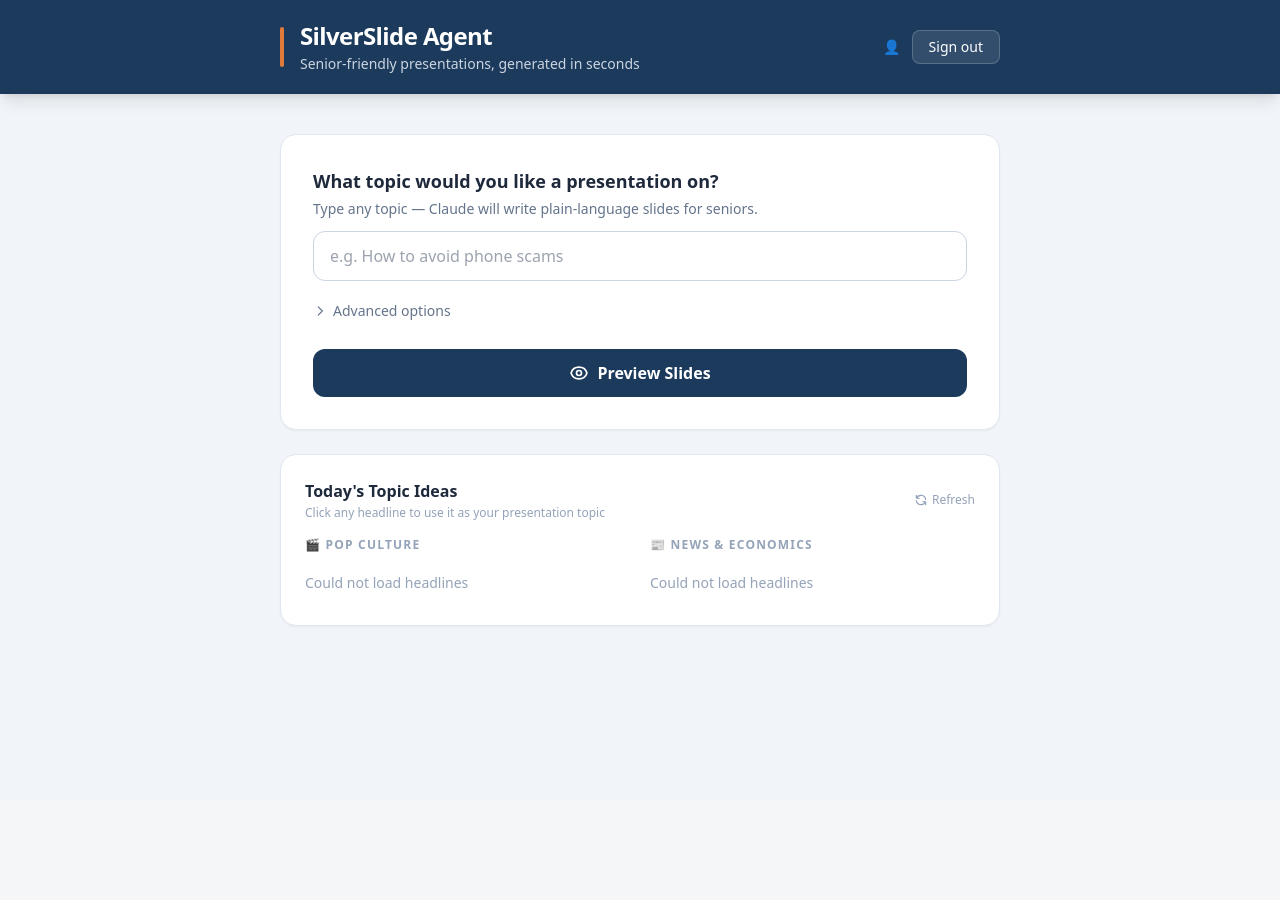
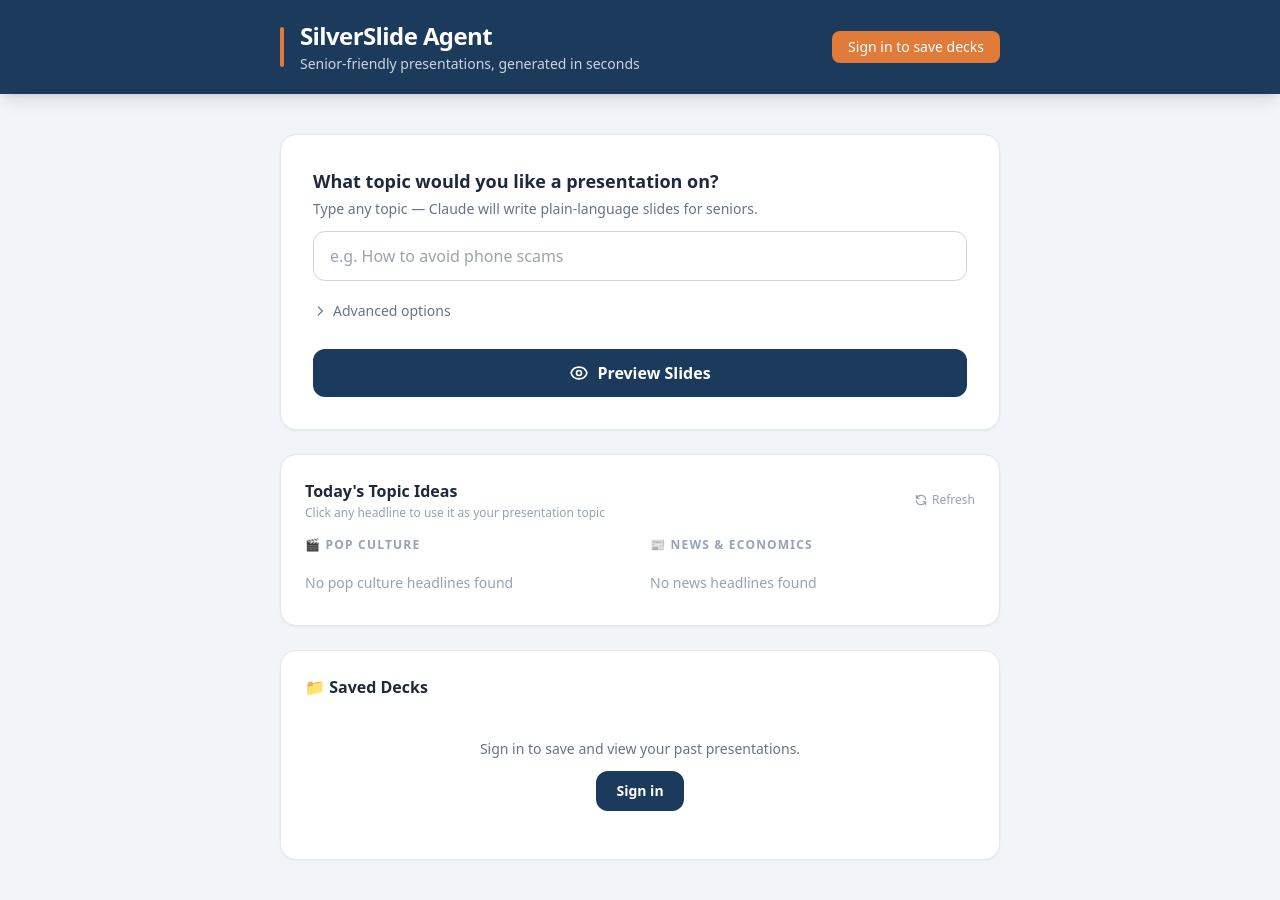
Before and after one commit to Cmccormack98/silverslide, a Flask app: template templates/index.html in a window 1280 px wide. Before the commit the page ends 627 px from the top, so only its background shows below. Run offline with Flask 3, Linux system fonts and the light colour scheme; the template is opened without the code that fills it, so the values that code supplies are empty; some libraries are stand-ins or nearby versions.

Commit message:
remove login wall, only require login for saved decks

```diff
--- a/app.py
+++ b/app.py
@@ -104,6 +104,12 @@ def login_required(f):
             return redirect(url_for("login_page"))
         return f(*args, **kwargs)
     return decorated
+
+def _require_login_json():
+    """For deck-only routes: return JSON 401 if not logged in, else None."""
+    if not session.get("username"):
+        return jsonify({"error": "Please sign in to use saved decks.", "login_required": True}), 401
+    return None
 
 # ── RSS feed definitions (Google News RSS — most reliable, no auth needed) ────
 POP_FEEDS = [
@@ -221,13 +227,11 @@ def logout():
 
 
 @app.route("/")
-@login_required
 def index():
-    return render_template("index.html", username=session["username"])
+    return render_template("index.html", username=session.get("username"))
 
 
 @app.route("/news")
-@login_required
 def news():
     """Return 3 pop-culture + 3 serious/economic headlines from RSS feeds."""
     try:
@@ -237,7 +241,6 @@ def news():
 
 
 @app.route("/preview", methods=["POST"])
-@login_required
 def preview():
     """Step 1 — Generate content with Claude, return slide data for browser preview."""
     from silverslide.content import generate_deck_content
@@ -324,7 +327,6 @@ def preview():
 
 
 @app.route("/thumbnails", methods=["POST"])
-@login_required
 def thumbnails():
     """Return Pexels thumbnail URLs for a list of image hints (for preview cards)."""
     key = os.environ.get("PEXELS_API_KEY", "")
@@ -382,7 +384,6 @@ def debug_pexels():
 
 
 @app.route("/refine/<job_id>", methods=["POST"])
-@login_required
 def refine(job_id):
     """Apply a natural-language edit instruction to the slides using Claude."""
     from silverslide.content import refine_slides
@@ -410,7 +411,6 @@ def refine(job_id):
 
 
 @app.route("/download/<job_id>", methods=["POST"])
-@login_required
 def download(job_id):
     """Step 2 — Build PPTX from cached preview data and send for download."""
     if job_id not in _deck_cache:
@@ -465,14 +465,16 @@ def download(job_id):
 # ── Saved Decks ───────────────────────────────────────────────────────────────
 
 @app.route("/decks", methods=["GET"])
-@login_required
 def list_decks():
+    err = _require_login_json()
+    if err: return err
     return jsonify(_load_decks(session["username"]))
 
 
 @app.route("/decks/save/<job_id>", methods=["POST"])
-@login_required
 def save_deck(job_id):
+    err = _require_login_json()
+    if err: return err
     if job_id not in _deck_cache:
         return jsonify({"error": "Preview expired."}), 404
     payload = dict(_deck_cache[job_id])
@@ -487,15 +489,17 @@ def save_deck(job_id):
 
 
 @app.route("/decks/<deck_id>", methods=["DELETE"])
-@login_required
 def delete_deck(deck_id):
+    err = _require_login_json()
+    if err: return err
     _delete_deck_db(deck_id, session["username"])
     return jsonify({"message": "Deleted"})
 
 
 @app.route("/decks/<deck_id>/download", methods=["POST"])
-@login_required
 def download_saved(deck_id):
+    err = _require_login_json()
+    if err: return err
     payload = _get_deck_db(deck_id, session["username"])
     if not payload:
         return jsonify({"error": "Deck not found."}), 404
@@ -526,7 +530,6 @@ def download_saved(deck_id):
 # ── Email ─────────────────────────────────────────────────────────────────────
 
 @app.route("/email/<job_id>", methods=["POST"])
-@login_required
 def email_deck(job_id):
     if job_id not in _deck_cache:
         return jsonify({"error": "Preview expired — please regenerate first."}), 404
--- a/templates/index.html
+++ b/templates/index.html
@@ -43,11 +43,18 @@
         <p class="text-slate-300 text-sm mt-0.5">Senior-friendly presentations, generated in seconds</p>
       </div>
       <div class="flex items-center gap-3 ml-auto">
+        {% if username %}
           <span class="text-slate-300 text-sm hidden sm:inline">👤 {{ username }}</span>
           <a href="/logout"
              class="bg-white/10 hover:bg-white/20 text-white text-sm font-medium px-4 py-1.5 rounded-lg transition-colors duration-150 border border-white/20">
             Sign out
           </a>
+        {% else %}
+          <a href="/login"
+             class="bg-amber hover:bg-amber/90 text-white text-sm font-medium px-4 py-1.5 rounded-lg transition-colors duration-150">
+            Sign in to save decks
+          </a>
+        {% endif %}
       </div>
     </div>
   </header>
@@ -173,7 +180,16 @@
     <!-- ── SAVED DECKS ───────────────────────────────────────────────── -->
     <div id="savedDecksSection" class="hidden bg-white rounded-2xl shadow-sm border border-slate-200 p-6">
       <h2 class="font-semibold text-slate-800 mb-4 flex items-center gap-2">📁 Saved Decks</h2>
+      {% if username %}
         <div id="savedDecksList" class="space-y-2"></div>
+      {% else %}
+        <div class="text-center py-6">
+          <p class="text-slate-500 text-sm mb-3">Sign in to save and view your past presentations.</p>
+          <a href="/login" class="inline-block bg-navy hover:bg-navyDeep text-white text-sm font-semibold px-5 py-2.5 rounded-xl transition-colors">
+            Sign in
+          </a>
+        </div>
+      {% endif %}
     </div>
 
     <!-- ── LOADING CARD ────────────────────────────────────────────────── -->
@@ -504,15 +520,21 @@
     // ── Saved Decks ──────────────────────────────────────────────────────
     async function loadSavedDecks() {
       try {
-        const res   = await fetch("/decks");
-        const decks = await res.json();
-        renderSavedDecks(decks);
+        const res  = await fetch("/decks");
+        const json = await res.json();
+        if (res.status === 401) {
+          // Not logged in — show the section with the sign-in prompt (already rendered by Jinja)
+          document.getElementById("savedDecksSection").classList.remove("hidden");
+          return;
+        }
+        renderSavedDecks(json);
       } catch { /* silent */ }
     }
 
     function renderSavedDecks(decks) {
       const section = document.getElementById("savedDecksSection");
       const list    = document.getElementById("savedDecksList");
+      if (!list) { section.classList.remove("hidden"); return; } // not logged in — show sign-in prompt
       if (!decks.length) { section.classList.add("hidden"); return; }
       section.classList.remove("hidden");
       list.innerHTML = decks.map(d => `
@@ -544,6 +566,12 @@
           body:    JSON.stringify({ slides: currentSlides }),
         });
         const json = await res.json();
+        if (res.status === 401) {
+          document.getElementById("saveBtnLabel").textContent = "Save";
+          btn.disabled = false;
+          if (confirm("Sign in to save decks. Go to sign-in page?")) window.location.href = "/login";
+          return;
+        }
         if (res.ok) {
           document.getElementById("saveBtnLabel").textContent = "Saved ✓";
           loadSavedDecks();
```
Also changed, not shown: .claude/settings.local.json. Lines whose indentation alone changed are shown as unchanged.
